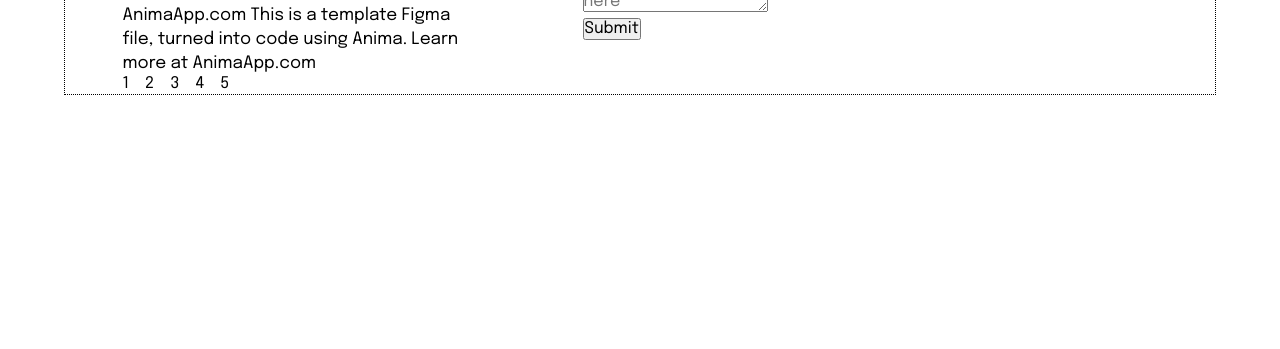
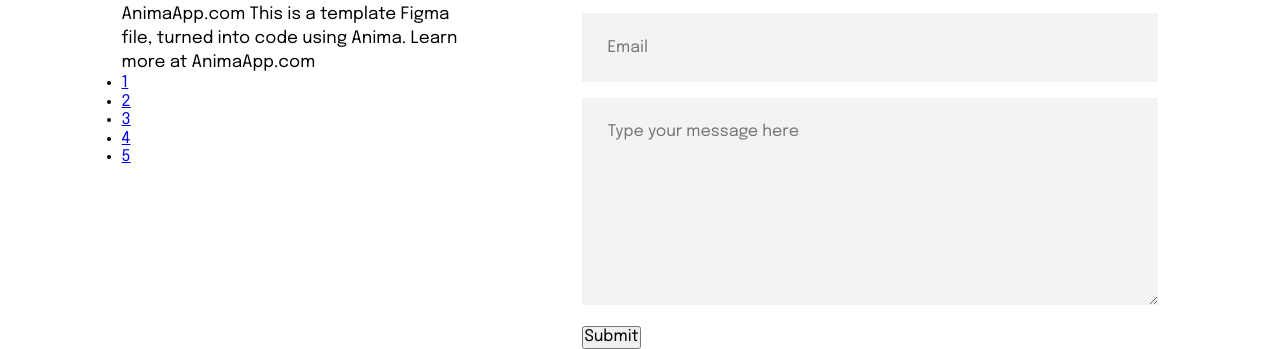
Before and after one commit to Angela07c/portfolio, a plain HTML site: page index.html in a window 1280 px wide. Shown: the part 656-1005 px from the top of the page. Before the commit the page ends 800 px from the top, so only its background shows below. Drawn offline with Linux system fonts and the light colour scheme.

Commit message:
composición footer

```diff
--- a/css/main.css
+++ b/css/main.css
@@ -8,6 +8,7 @@
     --piggy-pink: #F6DCE9;
     --pink-lace: #F9E6F0;
     --white: #ffffff;
+    --height-input: 69px;
 
     /**/
     --color-menu-link: var( --charleston-green-v1 );
@@ -99,18 +100,25 @@ ul.main-menu {
 
 /** Footer */
 .container.footer-content {
-    border: 1px dotted;
     display: flex;
     justify-content: space-around;
 }
 .lets-work {
     flex-basis: 30%;
 }
-.form-contact {
+.contact {
     flex-basis: 50%;
 }
-ul.social-media {
-    list-style: none;
-    display: flex;
-    gap: 1rem;
+
+.form-input {
+    width: 100%;
+    height: var(--height-input);
+    padding: 25px;
+    margin-bottom: 1rem;
+    background-color: var(--anti-flash-white);
+    border: none;
 }
+
+textarea.form-input{
+    height: calc( var(--height-input)*3);
+}
--- a/index.html
+++ b/index.html
@@ -60,30 +60,32 @@
                 <h2>Let’s work together</h2>
                 <p>This is a template Figma file, turned into code using Anima. Learn more at AnimaApp.com This is a template Figma file, turned into code using Anima. Learn more at AnimaApp.com</p>
                 <ul class="social-media">
-                    <li>1</li>
-                    <li>2</li>
-                    <li>3</li>
-                    <li>4</li>
-                    <li>5</li>
+                    <li><a href="#">1</a></li>
+                    <li><a href="#">2</a></li>
+                    <li><a href="#">3</a></li>
+                    <li><a href="#">4</a></li>
+                    <li><a href="#">5</a></li>
+
                 </ul>
             </div>
-            <div class="form-contact">
-                <form action="">
+        <div class="contact">
+            <form class=" form-contact">
+
                 <div class="field">
-                        <input type="text" placeholder="Name">
+                    <input class= "form-input"type="text" placeholder="Name">
                 </div>
                 <div class="field">
-                        <input type="text" placeholder="Email">
+                    <input class="form-input" type="email" placeholder="Email">
                 </div>
                 <div class="field">
-                        <textarea name="" id="" placeholder="Type your message here"></textarea>
+                    <textarea class="form-input"  placeholder="Type your message here"></textarea>
                 </div>
                 <div class="field">
                     <button>Submit</button>
                 </div>
             </form>
         </div>
-        </div>
+
     </footer>
 
     <script src="./js/main.js"></script>
```
Also changed, not shown: images/behance.png (added), images/discord.png (added), images/dribbble.png (added), images/facebook.png (added), images/nstagram.png (added). Lines whose indentation alone changed are shown as unchanged.
